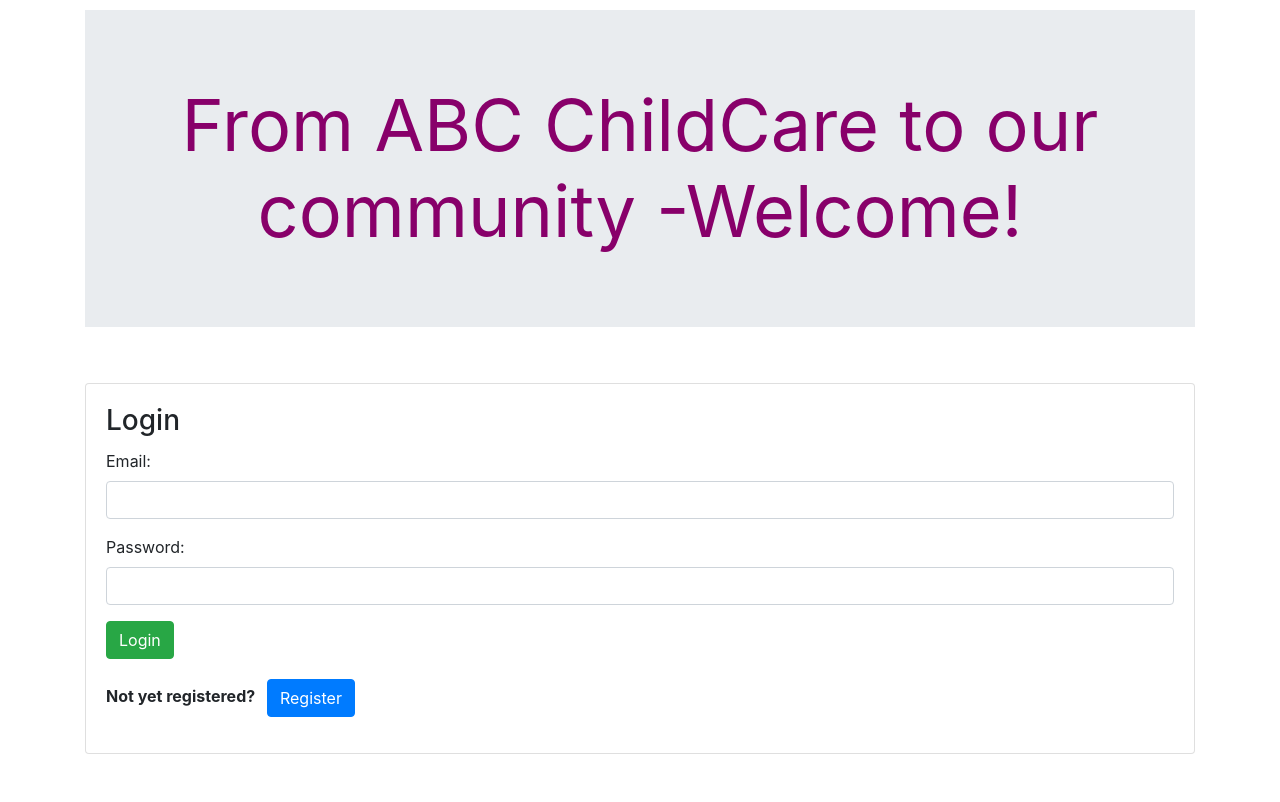
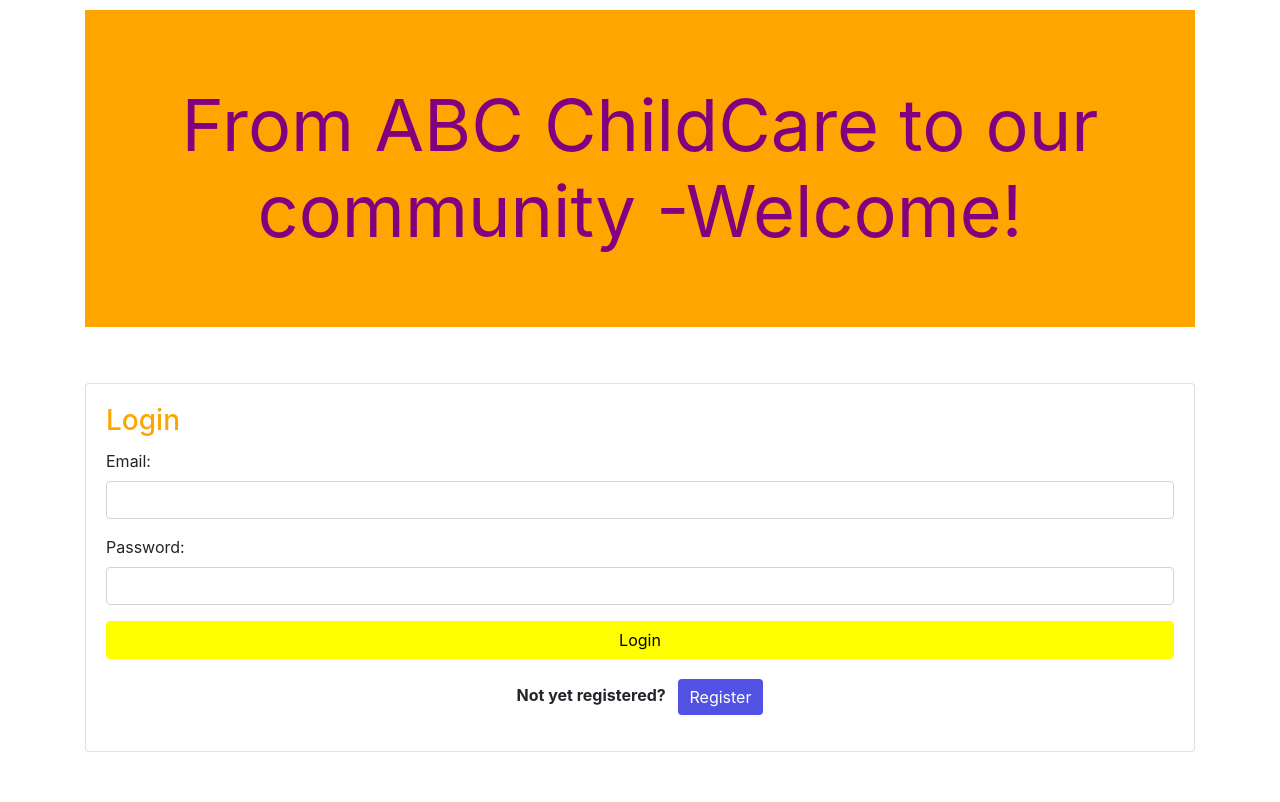
Before and after one commit to lili-mar/Group_project, a Django app: page /ABC/ in a window 1280 px wide. After the commit the page ends 752 px from the top, so only its background shows below. Run offline with Django 3.2, Linux system fonts and the light colour scheme; some libraries are stand-ins or nearby versions.

Commit message:
regForm, index, childForm, style

```diff
--- a/group_proj/group_app/static/css/style.css
+++ b/group_proj/group_app/static/css/style.css
@@ -51,16 +51,16 @@ h2{
     margin-top:50px;
 }
 
-/*Developer: Mridula*/
-/*Register A Child*/
+/*Mridula  Start*/
 
-/*
+
+
 #header{
     display:inline-block;
     vertical-align: middle;
     margin-top:10px;
 }
-*/
+
 
 .container{
     margin-top:10px;
@@ -68,12 +68,26 @@ h2{
 
 .block{
     display:block;
+    margin-top:4px;
+    margin-bottom:8px;
 }
 
 
 #form-button button{
-    margin-top:10px;
+    margin-top:1rem;
+    width:100%;
+    /*background:purple;*/
+    background:yellow;
+    color:black;
+    border:none;
+}
 
+#header-message{
+    color:purple;
+}
+
+#background-message{
+    background:orange;
 }
 
 #form-button{
@@ -97,12 +111,13 @@ h2{
 
 #right #register{
     margin-left:8px;
+    background-color: rgb(81, 81, 228);
+    border:none;
 }
 
 #right{
     margin-top:-28px;
-    margin-left:0;
-    padding:0;
+    text-align: center;
 }
 
 .pMsgs{
@@ -123,6 +138,35 @@ h2{
 .text-center{
     margin-top:8px;
 }
+
+.partlogin button{
+
+    width:100%;
+    background-color:yellow;
+    color:black;
+    border-color:yellow;
+}
+
+.partlogin button hover{
+    background-color:orange;
+    color:white;
+}
+
+.partReg button{
+
+    width:100%;
+    background-color:  yellow;
+    border-color:yellow;
+    color:black;
+}
+
+h3{
+    color:orange;
+}
+
+
+
+/*Mridula - End*/
 
 /* lily -start---- */
 #map {
--- a/group_proj/group_app/templates/index.html
+++ b/group_proj/group_app/templates/index.html
@@ -12,8 +12,8 @@
 <body>
 
     <div class="container">
-        <div class="jumbotron jumbotron-fluid">
-            <h1 class="display-3 text-center" ><strong>From ABC ChildCare to our community -Welcome!</strong></h1>
+        <div id="background-message" class="jumbotron jumbotron-fluid">
+            <h1 id="header-message" class="display-3 text-center" ><strong>From ABC ChildCare to our community -Welcome!</strong></h1>
         </div>
 
         <div class="row">
--- a/group_proj/group_app/templates/regForm.html
+++ b/group_proj/group_app/templates/regForm.html
@@ -14,7 +14,7 @@
     <div class="container">
         <h1 class="display-4 text-center">Welcome to ABC ChildCare!</h1>
 
-        <a class="float-right" href="/ABC/logout">Back</a><!--Replaced the word Logout with Back-->
+        <a class="float-right" href="/ABC/logout">Back</a>
 
         <br><br>
         <div class="card">
```
Also changed, not shown: group_proj/group_app/templates/childForm.html (+8 -21 lines), group_proj/db.sqlite3, group_proj/group_app/migrations/0001_initial.py.
